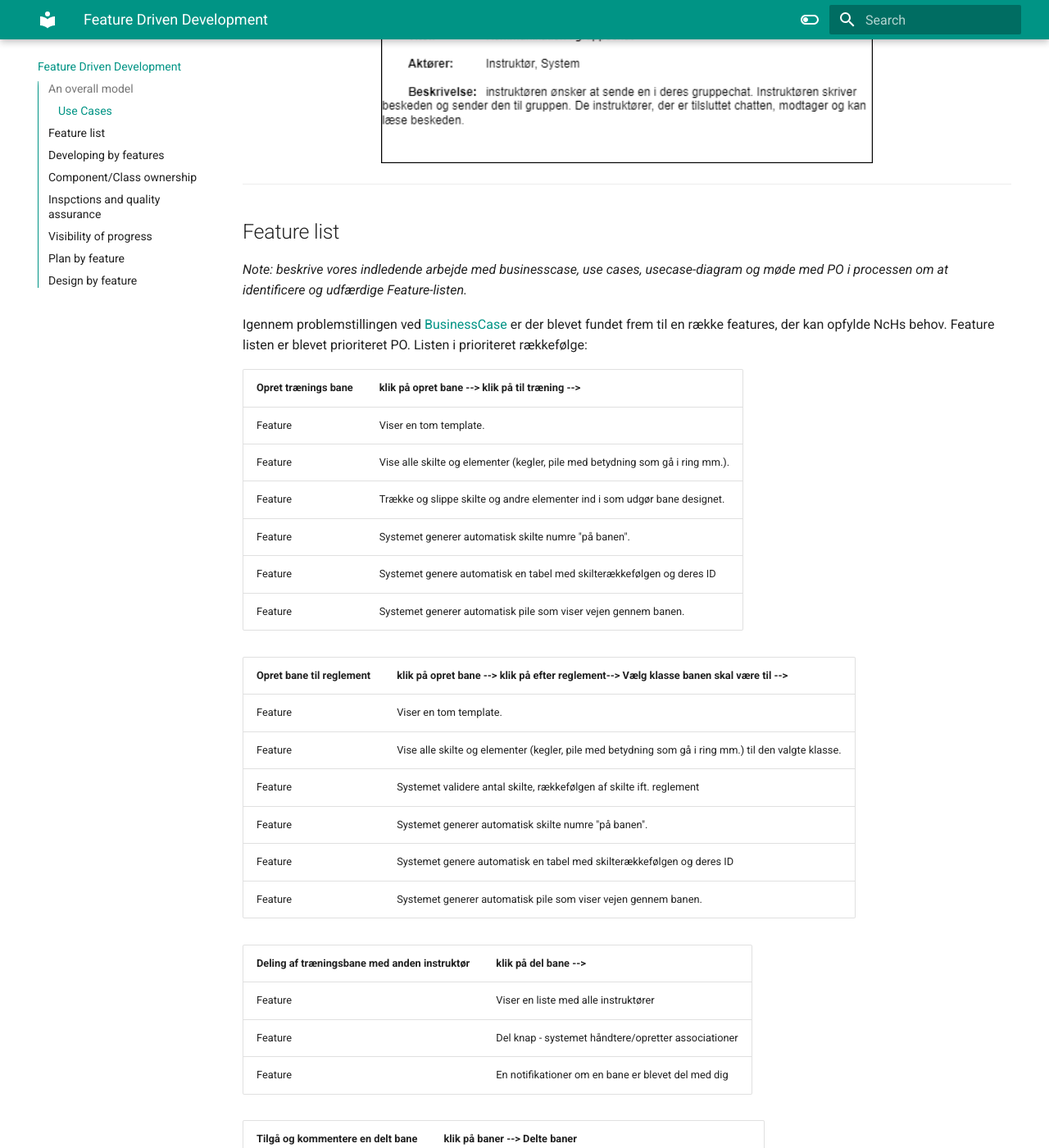
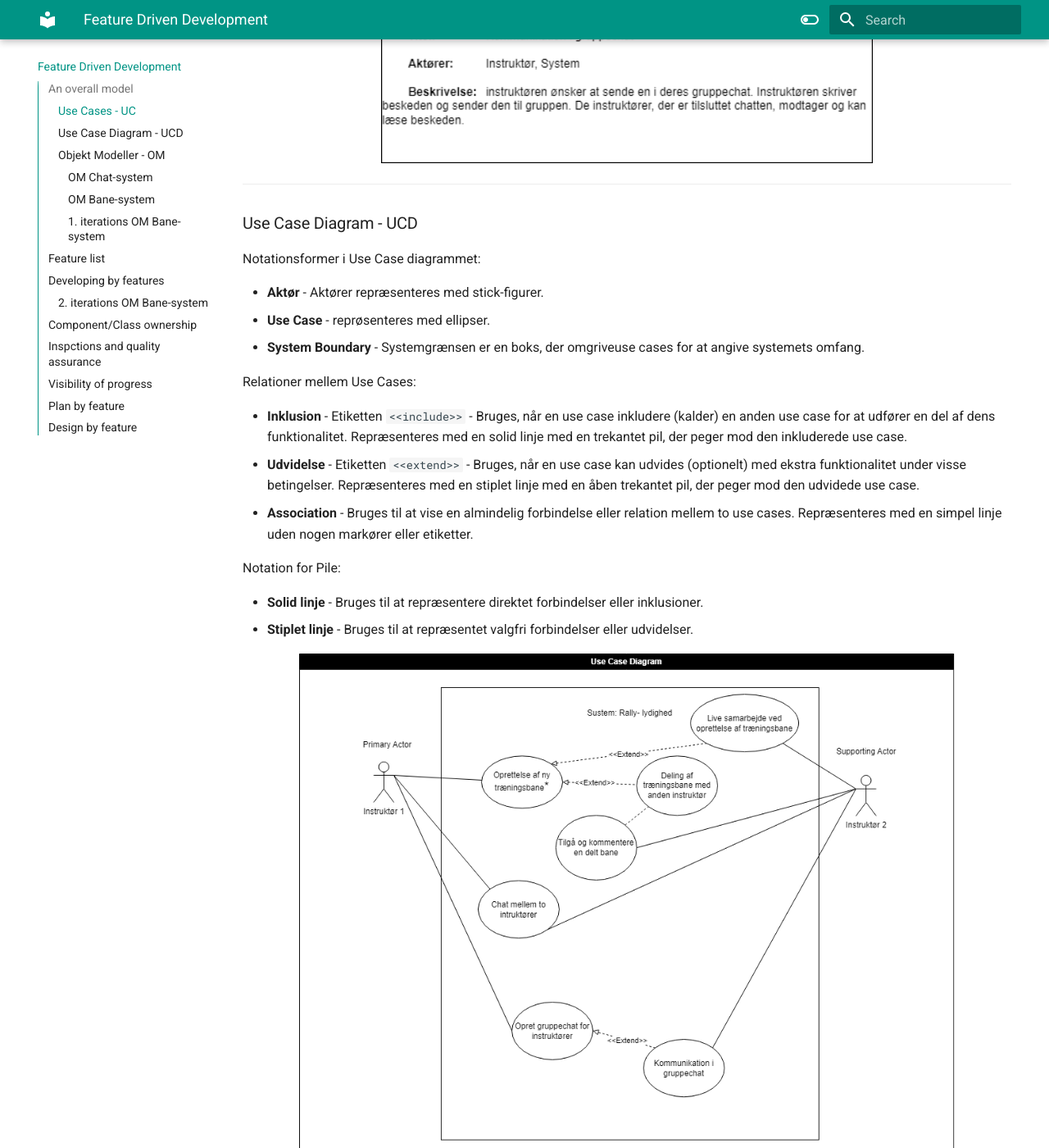
Before and after one commit to DMOoF23-Team2/3.Semester-Exam-Docs, an MkDocs documentation site: the page built from docs/featureDrivenDevelopment.md, in a window 1280 px wide and 1400 px high, scrolled down 3000 px. Shown: the whole window at 82% size. Built offline with MkDocs 1.6.1 and Material for MkDocs 9.7.7, drawn with Linux system fonts in a browser that asks for light colours; some of the changed text lies outside the part shown.

Commit message:
use-case diagram og om afsnit dokumenteret FDD

```diff
--- a/docs/featureDrivenDevelopment.md
+++ b/docs/featureDrivenDevelopment.md
@@ -23,7 +23,7 @@ An overall model - som teknik:
     * Opnå viden om emner listet under formål
     * At kunne skabe en [Feature List](featureDrivenDevelopment.md#feature-list) når overall model er færdig.
 
-### Use Cases
+### Use Cases - UC
 **Bane-system**
 
 <figure markdown="span">
@@ -52,6 +52,54 @@ An overall model - som teknik:
 <figure markdown="span">
   ![Use Case: Kommunikation i gruppechat ](images/UseCaseKommunikationGruppeChat.png){ width="600" }
 </figure>
+
+---
+
+### Use Case Diagram - UCD
+Notationsformer i Use Case diagrammet:
+
+- **Aktør** - Aktører repræsenteres med stick-figurer.
+- **Use Case** - reprøsenteres med ellipser.
+- **System Boundary** - Systemgrænsen er en boks, der omgriveuse cases for at angive systemets omfang.
+
+Relationer mellem Use Cases:
+
+- **Inklusion** - Etiketten `<<include>>` - Bruges, når en use case inkludere (kalder) en anden use case for at udfører en del af dens funktionalitet. Repræsenteres med en solid linje med en trekantet pil, der peger mod den inkluderede use case.
+- **Udvidelse** - Etiketten `<<extend>>` - Bruges, når en use case kan udvides (optionelt) med ekstra funktionalitet under visse betingelser. Repræsenteres med en stiplet linje med en åben trekantet pil, der peger mod den udvidede use case.
+- **Association** - Bruges til at vise en almindelig forbindelse eller relation mellem to use cases. Repræsenteres med en simpel linje uden nogen markører eller etiketter.
+
+Notation for Pile:
+
+- **Solid linje** - Bruges til at repræsentere direktet forbindelser eller inklusioner.
+- **Stiplet linje** - Bruges til at repræsentet valgfri forbindelser eller udvidelser.
+
+<figure markdown="span">
+  ![Use Case Diagram ](images/UseCaseDiagramFDD.png){ width="800" }
+</figure>
+
+---
+### Objekt Modeller - OM
+Som tidligere beskrevet i [foranalyse 1 iteration](systemudvikling.md#Foranalyse1.iteration) kan systemet deles op i to sub-systemer `bane-system` og `chat-system`.
+
+#### OM Chat-system
+Nedenstående viser første iteration af chat-systemets OM. Da selve chat funktionaliteterne ikke har haft særlig høj prioritet fra PO's side, se den prioriteret [Feature List her](featureDrivenDevelopment.md#feature-list). Findes der i skrivende stund (05-05-2024) kun denne udgave af chat-systemets OM.
+
+<figure markdown="span">
+  ![Chat-system OM ](images/ChatSystemOM.png){ width="800" }
+</figure>
+
+#### OM Bane-system
+Da selve bane funktionaliteterne har haft høj prioritet fra PO's side, er der itereraret hen over denne OM i forbindelse med de forskellige sprints udviklingsteamet har haft. Hvor den første iteration skal ses som værende en del af `An overall model` og derfor har været med til at skabe den fælles forståelsesramme for udviklingsteamet.
+
+Se afsnittet [Developing by features](featureDrivenDevelopment.md#Developing-by-feature) for hvordan nedenstående OM tilpasse/ændres undervejs i udviklingsprocessen.
+
+#### 1. iterations OM Bane-system
+
+<figure markdown="span">
+  ![Bane-system OM 1.iteration ](images/BaneSystemOM1Iteration.png){ width="800" }
+</figure>
+
+
 
 ---
 
@@ -152,6 +200,14 @@ Listen i prioriteret rækkefølge:
 ## Developing by features {#Developing-by-feature}
 Indsæt dokumentation om hvordan vi har planlagt og anvender developing by features, samt hvordan vi nedbryder features til de mindste og mest håndterbare tasks/features.
 
+### 2. iterations OM Bane-system
+
+<figure markdown="span">
+  ![Bane-system OM 2.iteration ](images/BaneSystemOM2Iteration.png){ width="800" }
+</figure>
+
+---
+
 ## Component/Class ownership {#Component-class-ownership}
 Beskriver hvordan vi har tildelt ansvaret for bestemte features til mindre teams. Nævn gerne brugen af `github Kanban eller nogle af de andre` og vores Assignet TO: ... Husk at beskriv hvordan vi anvender `Feature Teams`, lige som har delt os op i grupperne, hvor BC og KFM har feature alle skilte og JJ og KKN har vis en tom bane.
 
```
Also changed, not shown: docs/systemudvikling.md (+1 -1 lines), docs/images/BaneSystemOM1Iteration.png (added), docs/images/BaneSystemOM2Iteration.png (added), docs/images/ChatSystemOM.png (added), docs/images/UseCaseDiagramFDD.png (added).
